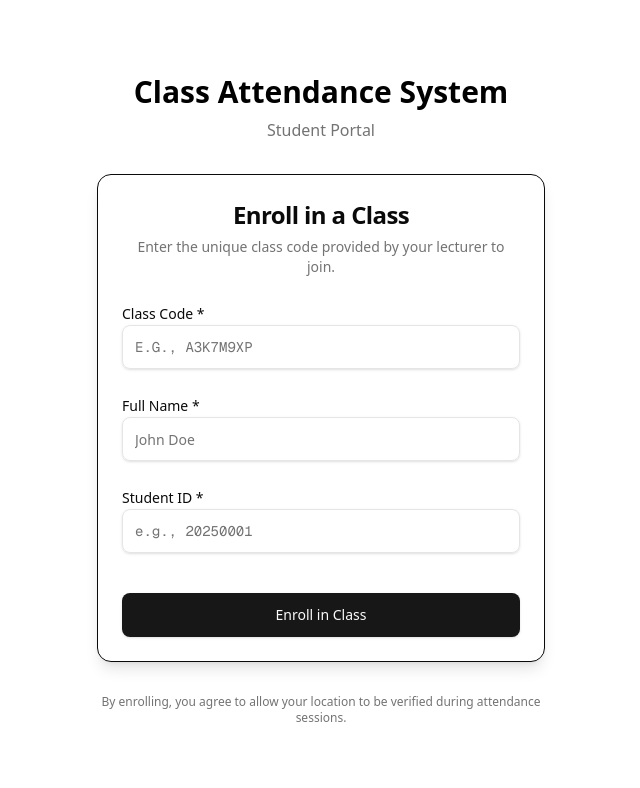
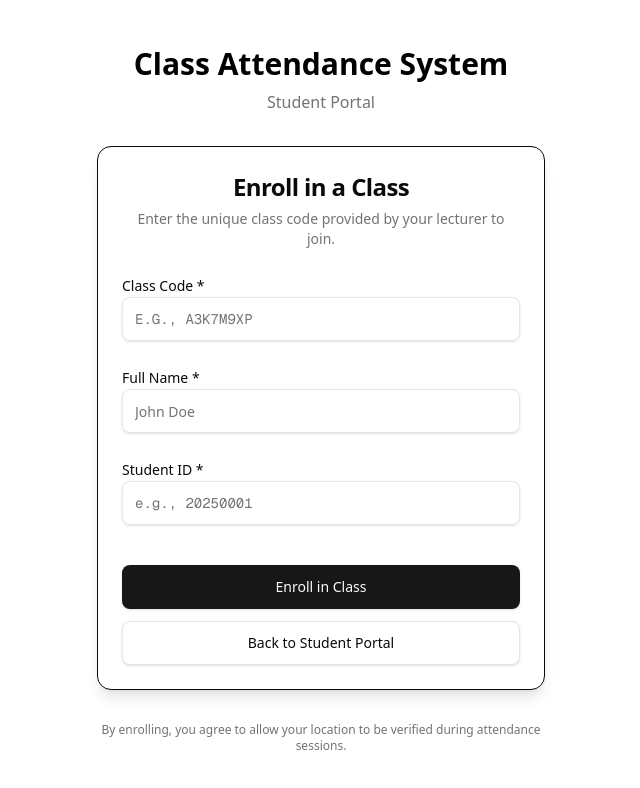
Before and after one commit to slashsly5-rgb/class-attendance-web, a Next.js app: page /enroll in a window 1280 px wide. Shown: the top 788 px of the page, without its empty margins (319-959 px from the left). Built offline with nearby package versions, Linux system fonts and the light colour scheme.

Commit message:
feat: add back button from enroll page to student portal

```diff
--- a/src/app/enroll/page.tsx
+++ b/src/app/enroll/page.tsx
@@ -1,5 +1,7 @@
 import { EnrollmentForm } from '@/components/features/students/EnrollmentForm'
 import { Card, CardHeader, CardTitle, CardDescription, CardContent } from '@/components/ui/card'
+import { Button } from '@/components/ui/button'
+import Link from 'next/link'
 
 export default function EnrollPage() {
     return (
@@ -19,6 +21,11 @@ export default function EnrollPage() {
                     </CardHeader>
                     <CardContent>
                         <EnrollmentForm />
+                        <Link href="/student" className="block mt-3">
+                            <Button variant="outline" className="w-full min-h-[44px]">
+                                Back to Student Portal
+                            </Button>
+                        </Link>
                     </CardContent>
                 </Card>
 
```
